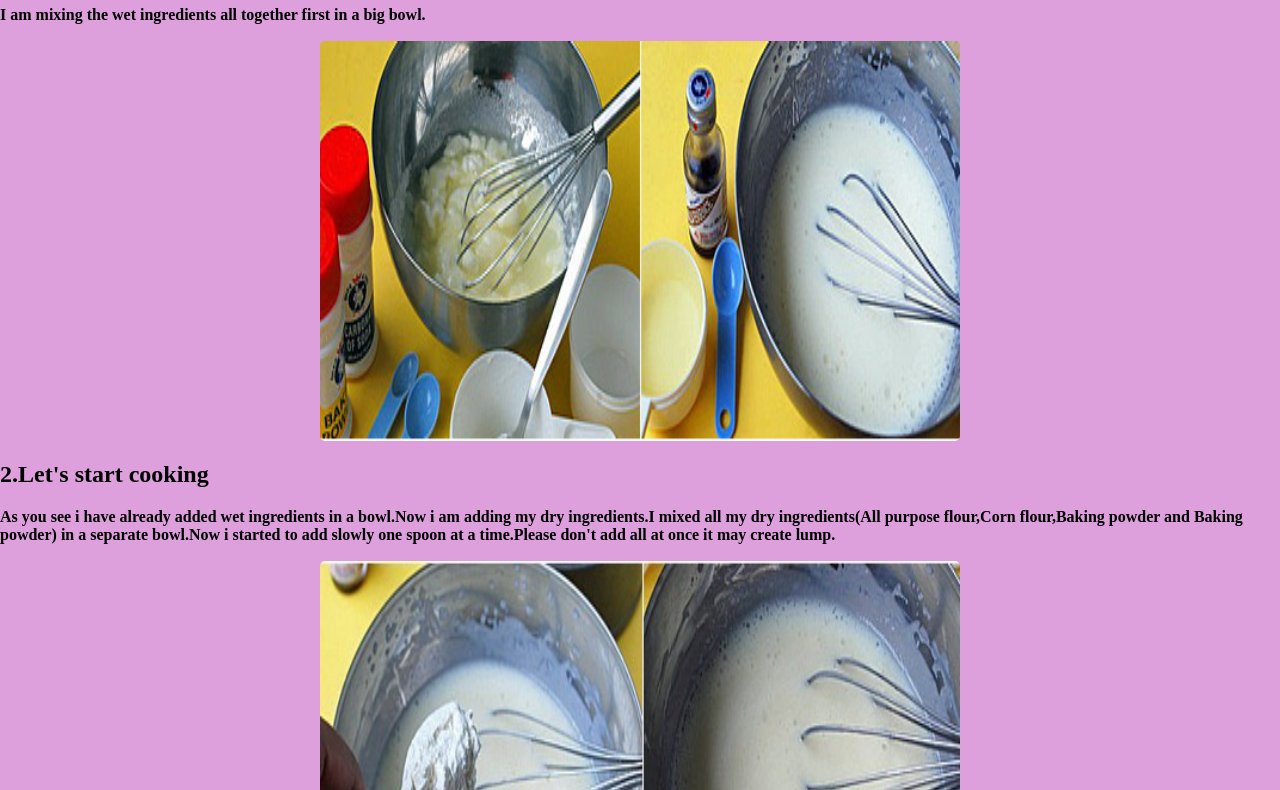
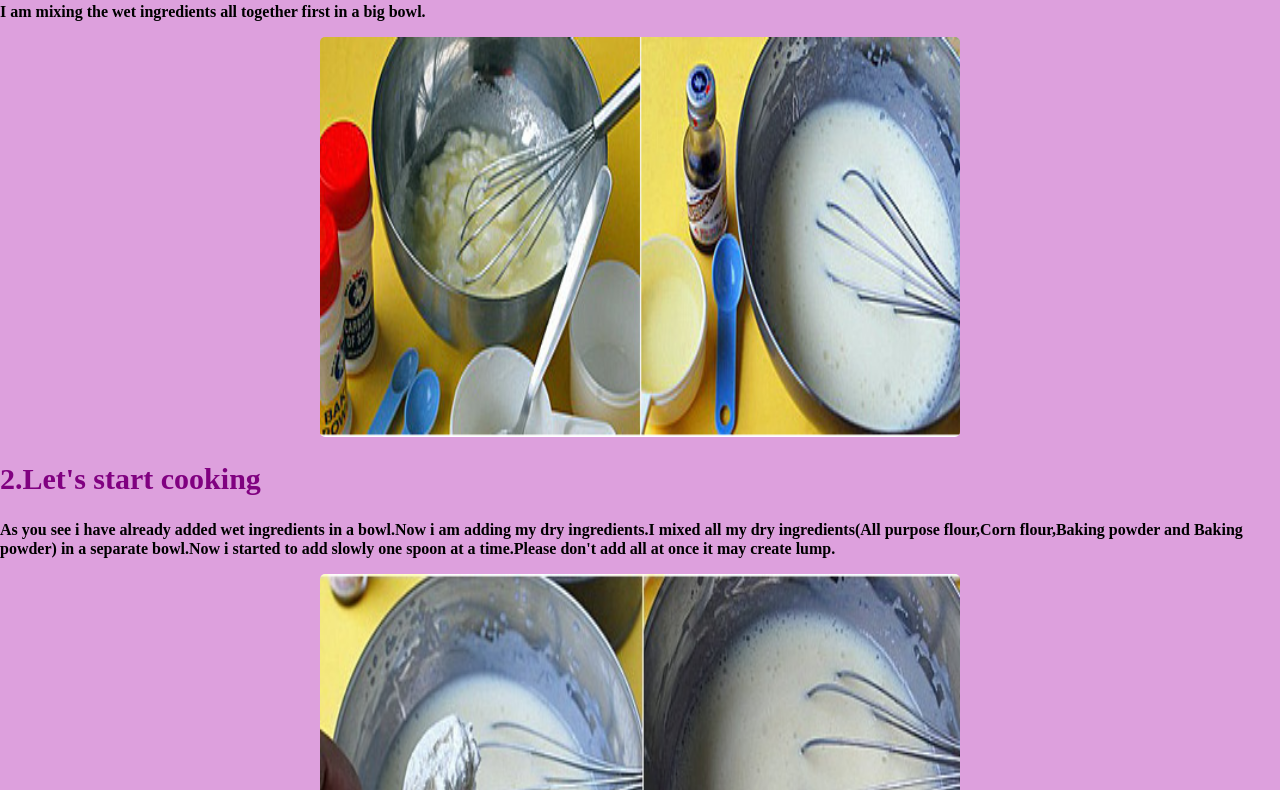
Before and after one commit to mathirathinam/html-me-something, a plain HTML site: page index.html in a window 1280 px wide. Shown: the part 649-1439 px from the top of the page. Drawn offline with Linux system fonts and the light colour scheme.

Commit message:
changes in styles.css

```diff
--- a/styles.css
+++ b/styles.css
@@ -10,7 +10,7 @@ header{
     margin: auto;
 
 }
-#steps{
+.steps{
     font-size: 30px;
     color:purple;
 }
```
